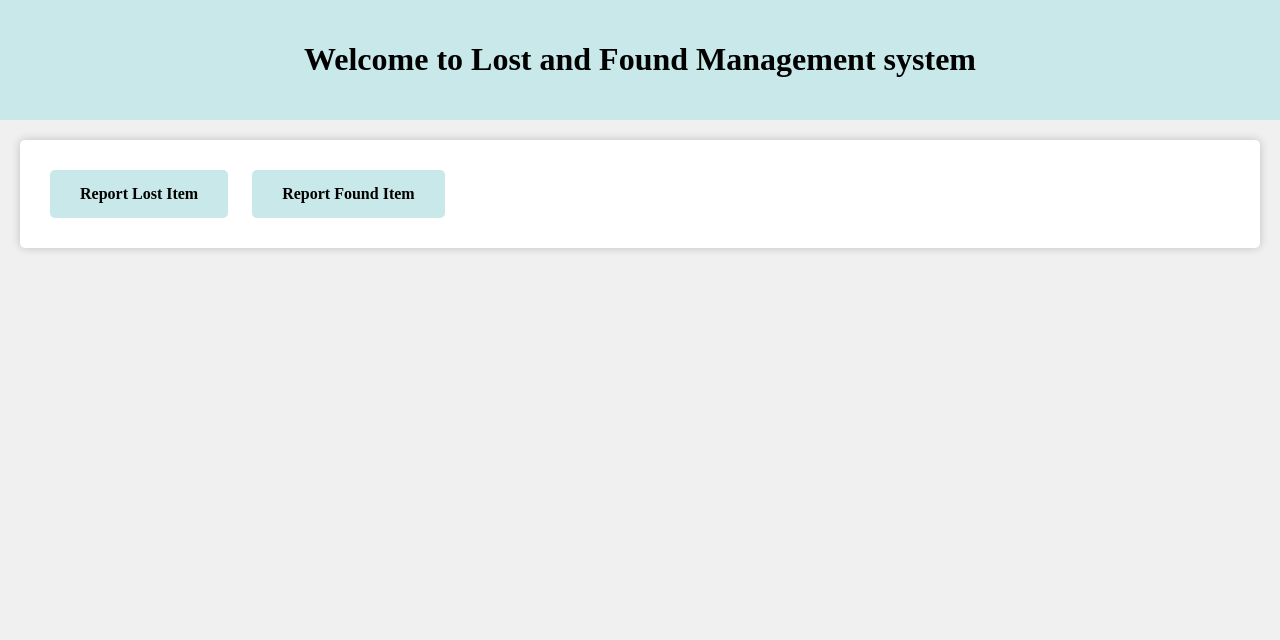
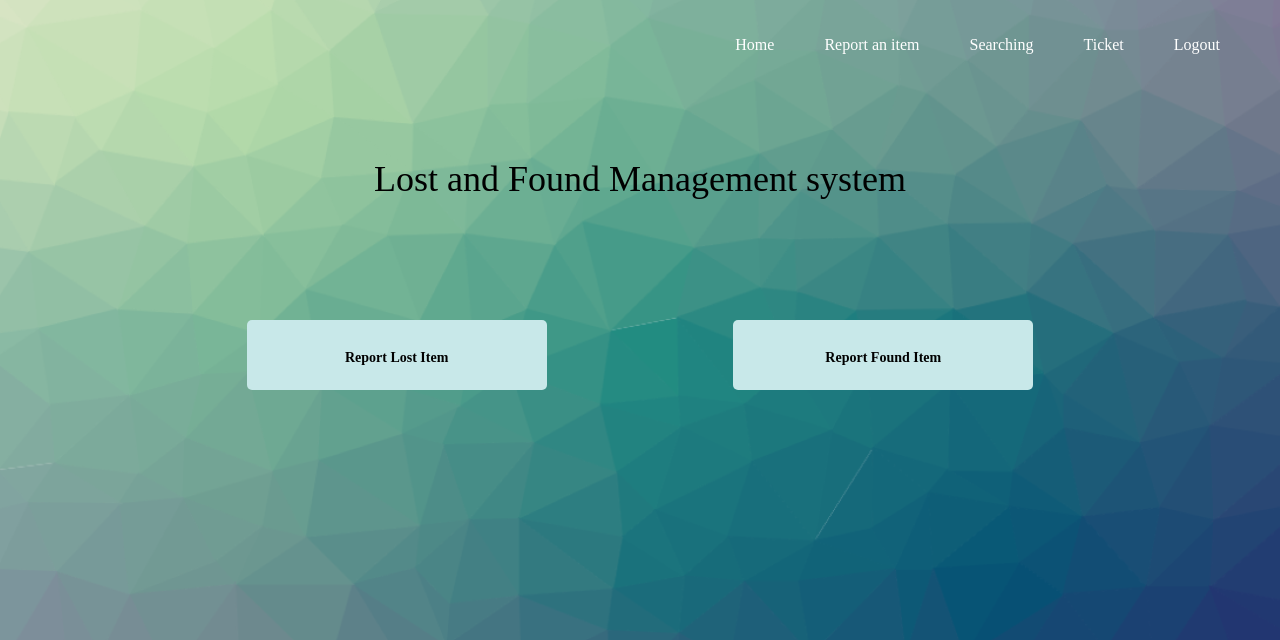
Before and after one commit to Sarayu-T/Recovery-Point, a Django app: template templates/home.html in a window 1280 px wide. Shown: the top 640 px of the page. Run offline with Django 4.2, Linux system fonts and the light colour scheme; the template is opened without the code that fills it, so the values that code supplies are empty; parts of the project's set-up code (start-up, migrations or seed data) failed here and were passed over; some libraries are stand-ins or nearby versions.

Commit message:
Updated static & templates for report fn

```diff
--- a/myapp/urls.py
+++ b/myapp/urls.py
@@ -6,4 +6,5 @@ urlpatterns = [
     path('report_lost_item', views.report_lost_item, name='report_lost_item'),
     path('report_found_item', views.report_found_item, name='report_found_item'),
     path('afterReport', views.afterReport, name='afterReport'),
+    path('searching', views.searching, name='searching'),
 ]
--- a/templates/home.html
+++ b/templates/home.html
@@ -3,33 +3,36 @@
 <head>
     <meta charset="UTF-8">
     <meta name="viewport" content="width=device-width, initial-scale=1.0">
+    <link rel="stylesheet" href="https://maxcdn.bootstrapcdn.com/bootstrap/3.4.1/css/bootstrap.min.css">
+    <link rel="stylesheet" href="https://cdnjs.cloudflare.com/ajax/libs/font-awesome/4.7.0/css/font-awesome.min.css">
     <title>Lost and Found</title>
     <style>
             body {
                 font-family: 'Times New Roman', sans-serif;
                 background-color: #f0f0f0;
-            margin: 0;
-            padding: 0;
+                background-image: url("../static/images/background.png");
+                background-size: 100% auto;
+                /*padding-left:50px;*/
             }
 
             .header {
-            background-color: #c8e8e9;
+
                 color: #000;
-            padding: 20px;
+                padding-top: 40px;
+                padding-bottom: 100px;
                 text-align: center;
+                font-weight: 900;
+                display: block;
             }
 
             .container {
-            margin: 20px;
-            padding: 20px;
-            background-color: #fff;
-            border-radius: 5px;
-            box-shadow: 0 0 10px rgba(0, 0, 0, 0.2);
+                display: flex;
+                justify-content: space-between;
             }
 
             .button {
-            display: inline-block;
-            padding: 15px 30px;
+                /*display: inline-block;*/
+                padding:15px;
                 background-color: #c8e8e9;
                 color: #000;
                 text-decoration: none;
@@ -37,28 +40,135 @@
                 border-radius: 5px;
                 margin: 10px;
                 cursor: pointer;
-            transition: background-color 0.3s;
+                transition: 0.3s;
+                width: 300px;
+                display: flex;
+                align-content: center;
+                justify-content: center;
+                padding-top: 28px;
+                height: 70px;
             }
 
             .button:hover {
                 background-color: #2a3033;
             }
+            .navbar-brand{
+                background-color: #fff;
+            }
+            .active:hover{
+                background-color: white;
+            }
 
-        .info {
-            font-size: 18px;
-            margin: 20px;
+            h1{
+                padding-top: 100px;
             }
+
+            .navbar {
+                position: fixed;
+                transition: 1s;
+            }
+
+            .navbar-brand {
+                color: #fff;
+                font-size: 45px;
+                font-family: Germania;
+                cursor: pointer;
+            }
+
+            .icon-bar {
+                background-color: #000;
+
+            }
+
+            .nav {
+                font-family: Lithos Pro;
+                color: #fff;
+                padding: 10px 20px;
+            }
+
+            .nav li {
+                padding: 10px;
+                cursor: pointer;
+                font-size: 16px;
+            }
+
+            a{
+                color:#fff;
+                margin: 0px;
+            }
+
+            .nav li:after {
+                content: '';
+                display: block;
+                border-bottom: 2px solid #38fd07;
+                transform: scaleX(0);
+                transition: .2s ease-in-out;
+            }
+
+            .nav li:hover:after {
+                transform: scaleX(1);
+            }
+
+
+            body::-webkit-scrollbar-track {
+                -webkit-box-shadow: inset 0 0 6px rgba(0, 0, 0, 0.3);
+
+            }
+
+            body::-webkit-scrollbar {
+                width: 14px;
+            }
+
+            body::-webkit-scrollbar-thumb {
+
+                -webkit-box-shadow: inset 0 0 6px rgba(0, 0, 0, .5);
+                background: #501e27;
+            }
+
+            /*@media(max-width: 720px) {
+                body {
+                    background-size: 100% 100%;
+                }
+
+                .navbar-collapse {
+                    background: #501e27;
+                }
+
+                .para {
+                    min-height: 800px;
+                }
+            }*/
+
         </style>
 </head>
 <body>
+    <div class="navbar navbar-fixed-top container-fluid" id="navbar">
+        <div class="navbar-header">
+            <button type="button" class="navbar-toggle navbar-default" data-toggle="collapse" data-target="#myNavbar">
+                <span class="icon-bar"></span>
+                <span class="icon-bar"></span>
+                <span class="icon-bar"></span>
+            </button>
+        </div>
+        <div class="collapse navbar-right navbar-collapse" id="myNavbar">
+            <ul class="nav navbar-nav">
+                <li><a href="{% url 'home' %}">Home</a></li>
+                <li><a href="{%url 'afterReport'%}">Report an item</a></li>
+                <li><a href="">Searching</a></li>
+                <li><a href="">Ticket</a></li>
+                <li><a href="">Logout</a></li>
+            </ul>
+        </div>
+    </div>
     <div class="header">
-        <h1>Welcome to Lost and Found Management system</h1>
+        <h1>Lost and Found Management system</h1>
     </div>
     <div class="container">
 
         <a href="{% url 'report_lost_item' %}" class="button">Report Lost Item</a>
         <a href="{% url 'report_found_item' %}" class="button">Report Found Item</a>
 
+
     </div>
 </body>
 </html>
--- a/templates/report_found_item.html
+++ b/templates/report_found_item.html
@@ -41,7 +41,7 @@
             <br>
             <div class="input-box">
                 <label for="text"><b> Enter the location where you found this </b></label>
-                <input type="text" name="location_found" placeholder="Location">
+                <input type="text" name="location_found" placeholder="Location" required>
             </div>
             <br>
             <div class="input-box">
--- a/templates/report_lost_item.html
+++ b/templates/report_lost_item.html
@@ -41,7 +41,7 @@
             <br>
             <div class="input-box">
                 <label for="text"><b> Enter the location where you lost this </b></label>
-                <input type="text" name="location_lost" placeholder="Location">
+                <input type="text" name="location_lost" placeholder="Location" required>
             </div>
             <br>
             <div class="input-box">
```
Also changed, not shown: myapp/views.py (+49 -23 lines), static/images/background.png (added). Lines whose indentation alone changed are shown as unchanged.
